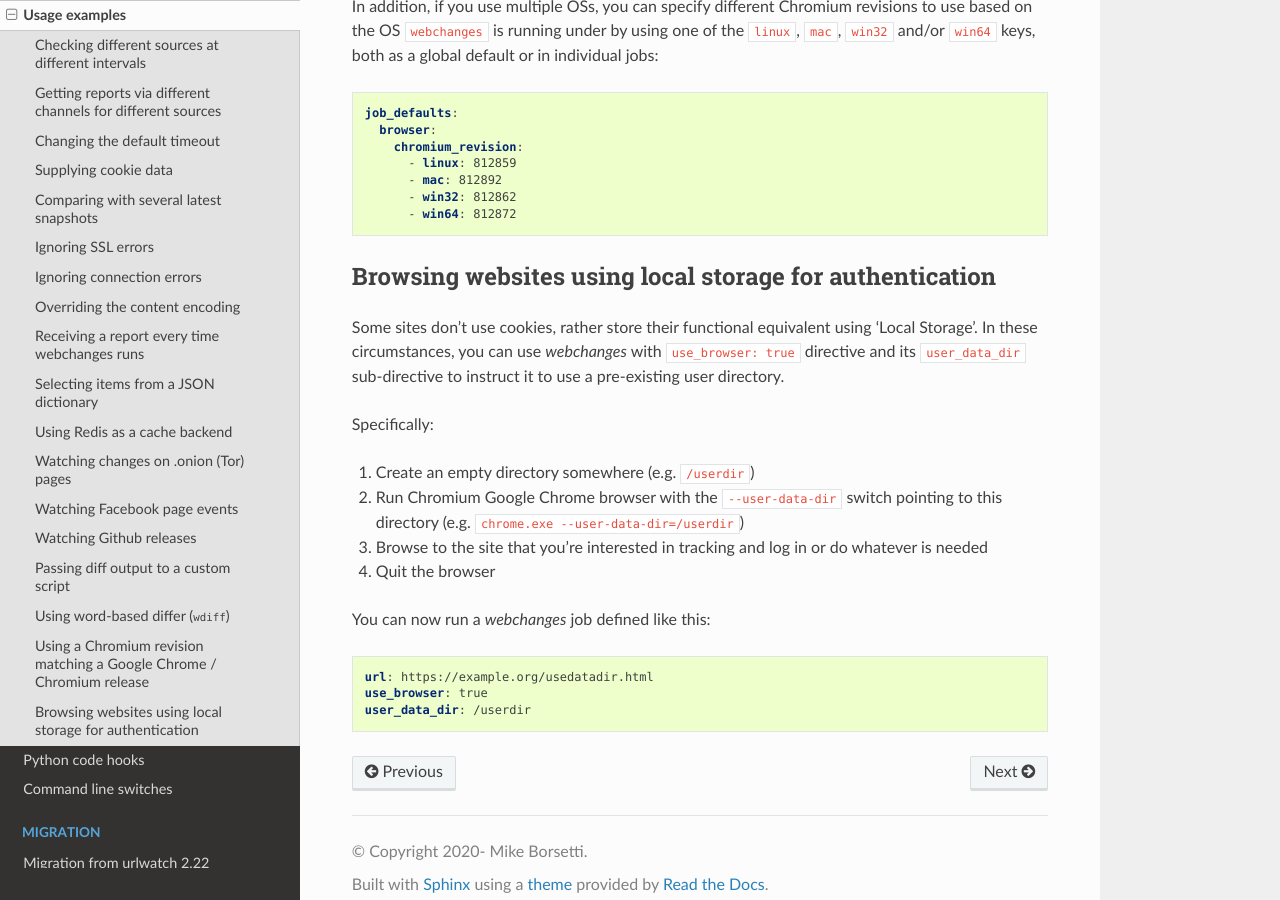
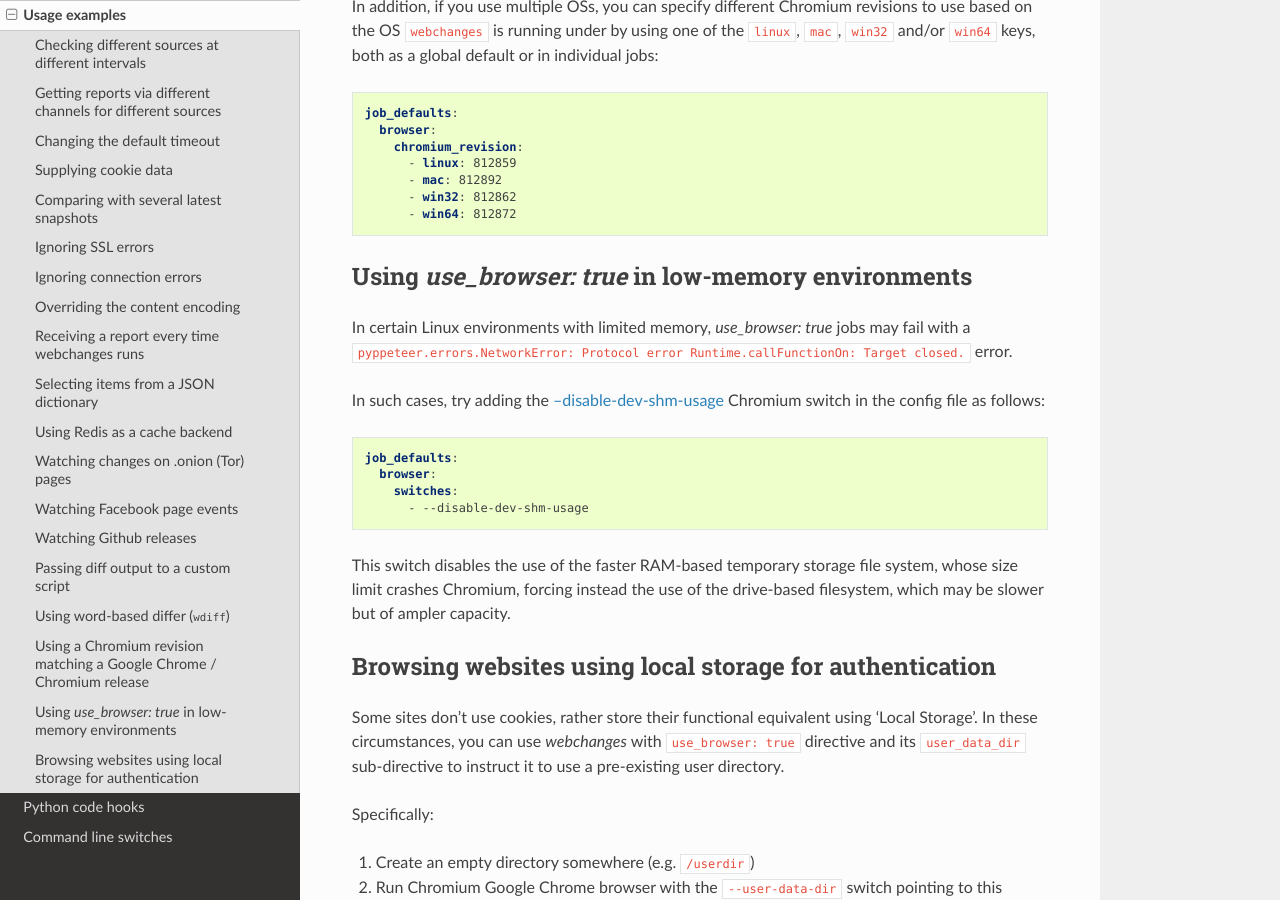
Before and after one commit to mborsetti/webchanges, a Sphinx documentation site: the page built from docs/advanced.rst, in a window 1280 px wide and 900 px high, scrolled down 6228 px. Built offline with Sphinx 7.4.7 and the Read the Docs theme 2.0.0, drawn with Linux system fonts in a browser that asks for light colours.

Commit message:
Documented pyppeteer `Target closed` error and --disable-dev-shm-usage workaround

```diff
--- a/docs/advanced.rst
+++ b/docs/advanced.rst
@@ -323,6 +323,28 @@ or in individual jobs:
          - win64: 812872
 
 
+.. _pyppeteer_target_closed:
+
+Using `use_browser: true` in low-memory environments
+----------------------------------------------------
+In certain Linux environments with limited memory, `use_browser: true` jobs may fail with a
+``pyppeteer.errors.NetworkError: Protocol error Runtime.callFunctionOn: Target closed.`` error.
+
+In such cases, try adding the `--disable-dev-shm-usage
+<https://peter.sh/experiments/chromium-command-line-switches/#disable-dev-shm-usage>`__ Chromium switch in the config
+file as follows:
+
+.. code-block:: yaml
+
+   job_defaults:
+     browser:
+       switches:
+         - --disable-dev-shm-usage
+
+This switch disables the use of the faster RAM-based temporary storage file system, whose size limit crashes Chromium,
+forcing instead the use of the drive-based filesystem, which may be slower but of ampler capacity.
+
+
 .. _local_storage:
 
 Browsing websites using local storage for authentication
--- a/docs/jobs.rst
+++ b/docs/jobs.rst
@@ -136,6 +136,8 @@ Important notes for use_browser directive
 * At the moment, the Chromium version used by ``pyppeteer`` does not support ARM devices (e.g. Raspberry Pi) but only
   supports Linux (x86_64), macOS (x86_64) and Windows (both x86 and x64); see `this issue
   <https://github.com/pyppeteer/pyppeteer/issues/155>`__ in the Pyppeteer project.
+* If you get ``pyppeteer.errors.NetworkError: Protocol error Runtime.callFunctionOn: Target closed.`` error, see
+  :ref:`here <pyppeteer_target_closed>` for a potential solution
 
 Required directives
 """""""""""""""""""
```
Also changed, not shown: 1 other file.
